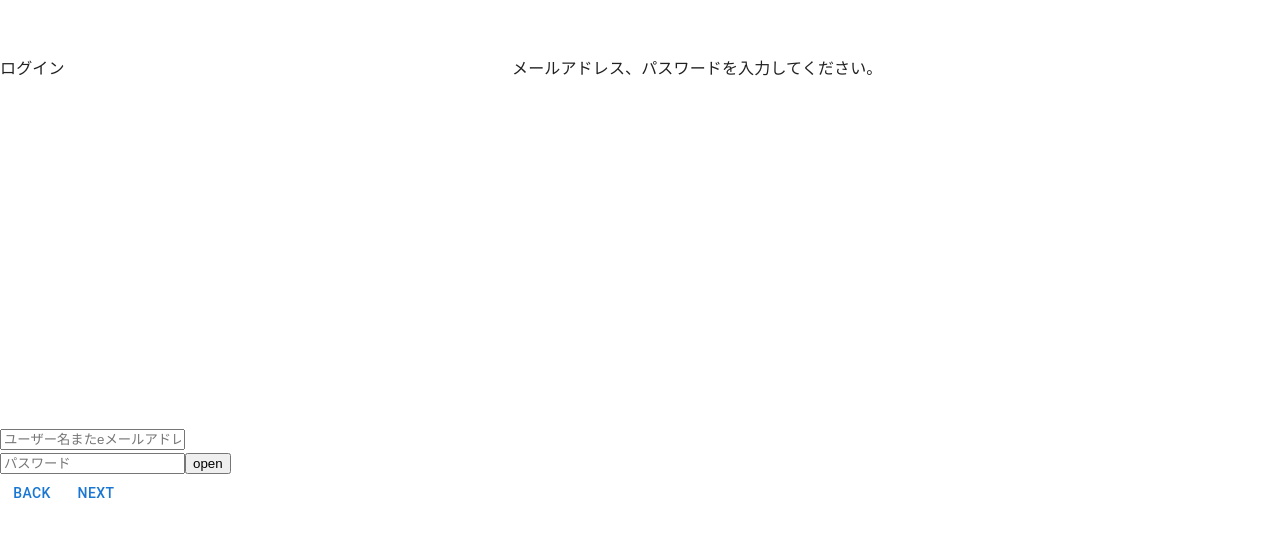
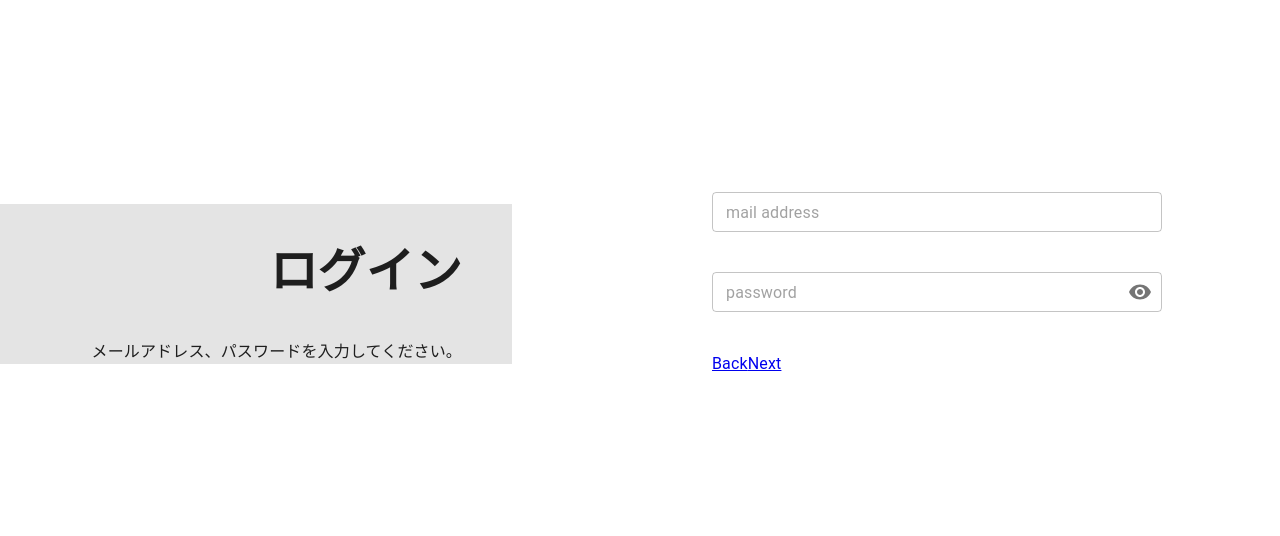
Before and after one commit to cuculus-dev/cuculus, a Next.js app: page /login in a window 1280 px wide. Shown: the part 116-652 px from the top of the page. Built offline with nearby package versions, Linux system fonts and the light colour scheme.

Commit message:
デザイン取り込み途中

```diff
--- a/src/components/common/atoms/LoginForm.tsx
+++ b/src/components/common/atoms/LoginForm.tsx
@@ -1,14 +1,34 @@
-import FormButton from '@/components/common/atoms/FormButton';
-import LinkButton from '@/components/common/atoms/LinkButton';
-import { styled } from '@mui/material';
-import { useRouter } from 'next/router';
+import { Visibility, VisibilityOff } from '@mui/icons-material';
+import {
+  FormControl,
+  IconButton,
+  InputAdornment,
+  OutlinedInput,
+  styled,
+} from '@mui/material';
+import Link from 'next/link';
 import { useState } from 'react';
 
 const StyledLogin = styled('div')`
   display: grid;
   grid-template-columns: 2fr 3fr;
   align-items: center;
+  background-size: cover;
   min-height: 100vh;
+`;
+
+const Title = styled('div')`
+  text-align: right;
+  background-color: #e4e4e4;
+  padding-right: 50px;
+`;
+
+const StyledTitle = styled('h1')`
+  font-size: 48px;
+`;
+
+const StyledForm = styled('div')`
+  padding-left: 200px;
 `;
 
 export default function LoginForm() {
@@ -29,41 +49,71 @@ export default function LoginForm() {
     }
   };
 
-  const togglePasswordVisibility = () => {
-    setShowPassword(!showPassword);
+  const handleClickShowPassword = () => setShowPassword((show) => !show);
+
+  const handleMouseDownPassword = (
+    event: React.MouseEvent<HTMLButtonElement>,
+  ) => {
+    event.preventDefault();
   };
 
   return (
     <StyledLogin>
-      <div>ログイン</div>
-      <div>メールアドレス、パスワードを入力してください。</div>
+      <Title>
+        <StyledTitle>ログイン</StyledTitle>
+        <span>メールアドレス、パスワードを入力してください。</span>
+      </Title>
       <form>
-        {/* 入力欄 */}
-        <input
+        <StyledForm>
+          <div>
+            <FormControl
+              sx={{ mb: 5, width: '50ch' }}
+              variant="outlined"
+              size="small"
+            >
+              <OutlinedInput
                 id="id"
                 type="text"
-          placeholder="ユーザー名またeメールアドレス"
-          value={id}
                 onChange={(e) => setId(e.target.value)}
+                placeholder="mail address"
               />
+            </FormControl>
+          </div>
           <div>
-          <input
+            <FormControl
+              sx={{ mb: 5, width: '50ch' }}
+              variant="outlined"
+              size="small"
+            >
+              <OutlinedInput
                 id="password"
                 type={showPassword ? 'text' : 'password'}
-            placeholder="パスワード"
-            value={password}
                 onChange={(e) => setPassword(e.target.value)}
-          ></input>
-          <button type="button" onClick={togglePasswordVisibility}>
-            {showPassword ? 'hidden' : 'open'}
-          </button>
+                placeholder="password"
+                endAdornment={
+                  <InputAdornment position="end">
+                    <IconButton
+                      aria-label="toggle password visibility"
+                      onClick={handleClickShowPassword}
+                      onMouseDown={handleMouseDownPassword}
+                      edge="end"
+                    >
+                      {showPassword ? <VisibilityOff /> : <Visibility />}
+                    </IconButton>
+                  </InputAdornment>
+                }
+              />
+            </FormControl>
           </div>
-        <LinkButton href={'/'}>Back</LinkButton>
-        <LinkButton href={'/login'} onClick={handleLogin}>
+          <div>
+            <Link href={'/'}>Back</Link>
+            <Link href={'/login'} onClick={handleLogin}>
               Next
-        </LinkButton>
+            </Link>
+          </div>
+          <div>{error && <>{error}</>}</div>
+        </StyledForm>
       </form>
-      {error && <div>{error}</div>}
     </StyledLogin>
   );
 }
```
Lines whose indentation alone changed are shown as unchanged.
